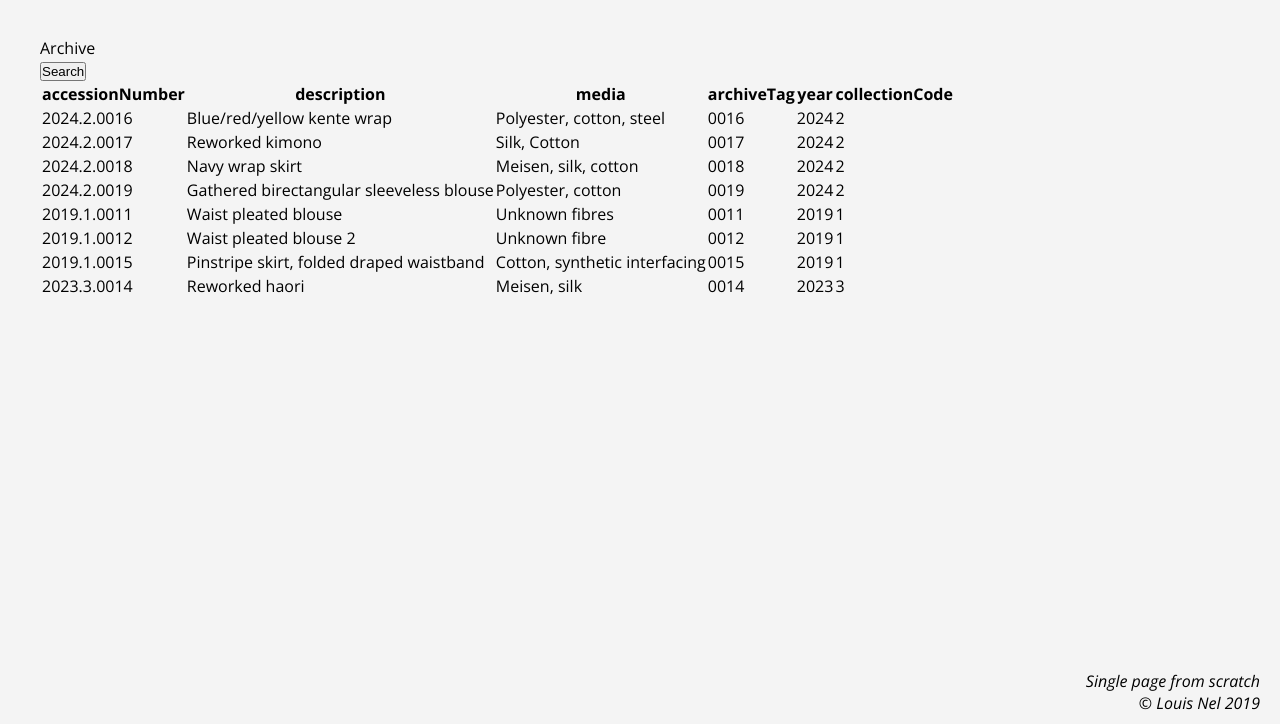
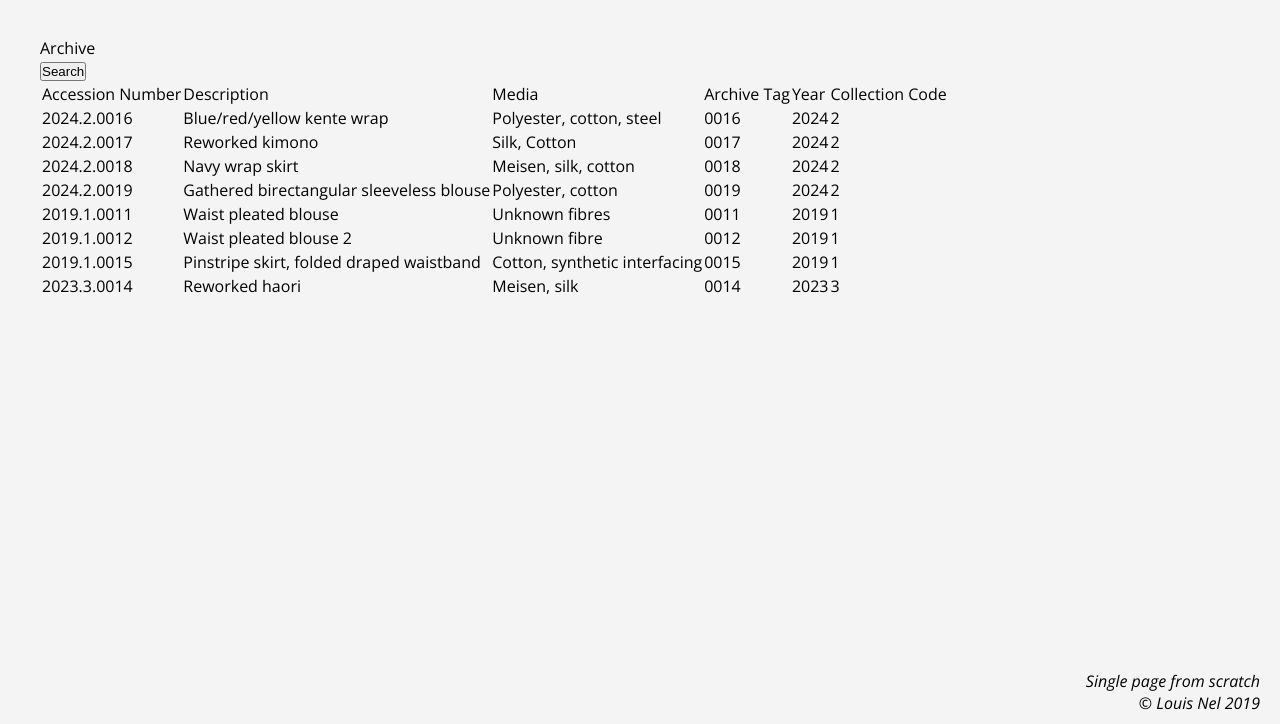
Before and after one commit to eighteeneightythree/louisnel, a plain HTML site: page archive.html in a window 1280 px wide. Both pictures are taken after a click on the button "Search". Shown: the part 76-800 px from the top of the page. Drawn offline with nearby package versions, Linux system fonts and the light colour scheme.

Commit message:
Update archive page

```diff
--- a/archive.html
+++ b/archive.html
@@ -30,23 +30,26 @@
             <div class="archive_body">
 
                 <p>Archive</p>
-				<button id="getArchive" onclick="displayArchive()">Search</button>
-
-                <div id="archive_table">
-                   <!--
-                    <table id="archive_results">
-                         <tr id="archive_results_header">
-                            <th>Accession Number</th>
-                            <th>Description</th>
-                            <th>Media</th>
-                            <th>Archive Tag</th>
-                            <th>Year</th>
-                            <th>Collection</th>
-                        </tr>
-                    </table>
-                    -->
+				<button id="getArchive" onclick="displayArchive2()">Search</button>
+			<!--
+                <div id="archive_table1">
 
                 </div>
+			-->
+
+				<table id="archiveTable">
+					<tr>
+					  <td>Accession Number</td>
+					  <td>Description</td>
+					  <td>Media</td>
+					  <td>Archive Tag</td>
+					  <td>Year</td>
+					  <td>Collection Code</td>
+					</tr>
+				  <tbody id="tableData">
+
+				  </tbody>
+				</table>
             </div>
 		</main>
 
--- a/archive_test.js
+++ b/archive_test.js
@@ -38,3 +38,31 @@ async function displayArchive(archiveUrl) {
 $("#archive_table").append(horizontal_html)
 
 }
+
+async function displayArchive2(archiveUrl) {
+    let archiveFetch = await fetch("https://eighteeneightythree.github.io/louisnel/archive_test.json");
+    let archiveRecords = await archiveFetch.json();
+    console.log(archiveRecords);
+
+    for (let i = 0; i < archiveRecords.length; i++) {
+        var table = document.getElementById("archiveTable");
+      let row = `
+      <tr>
+          <td>${archiveRecords[i].accessionNumber}</td>
+              <td>${archiveRecords[i].description}</td>
+              <td>${archiveRecords[i].media}</td>
+              <td>${archiveRecords[i].archiveTag}</td>
+              <td>${archiveRecords[i].year}</td>
+              <td>${archiveRecords[i].collectionCode}</td>
+      </tr>`
+
+      console.log(row);
+
+      table.innerHTML += row;
+    }
+
+
+
+
+
+  }
--- a/styles.css
+++ b/styles.css
@@ -115,6 +115,10 @@ a:hover {
 
 }
 
+/* ---------- Archive Styles BEGIN -----------*/
+
+
+
 /* ---------- Info Page Styles BEGIN ---------- */
 
 .info_page {
```
